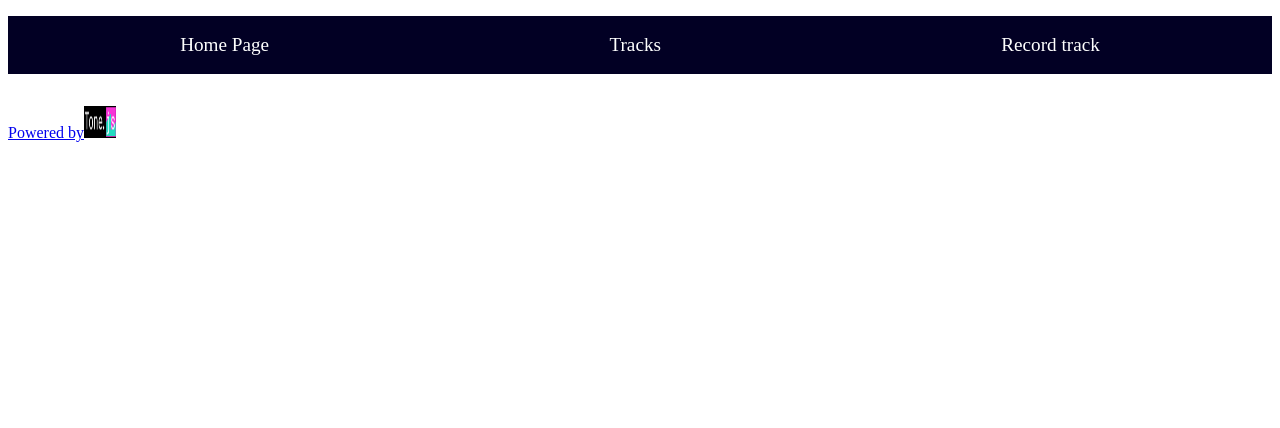
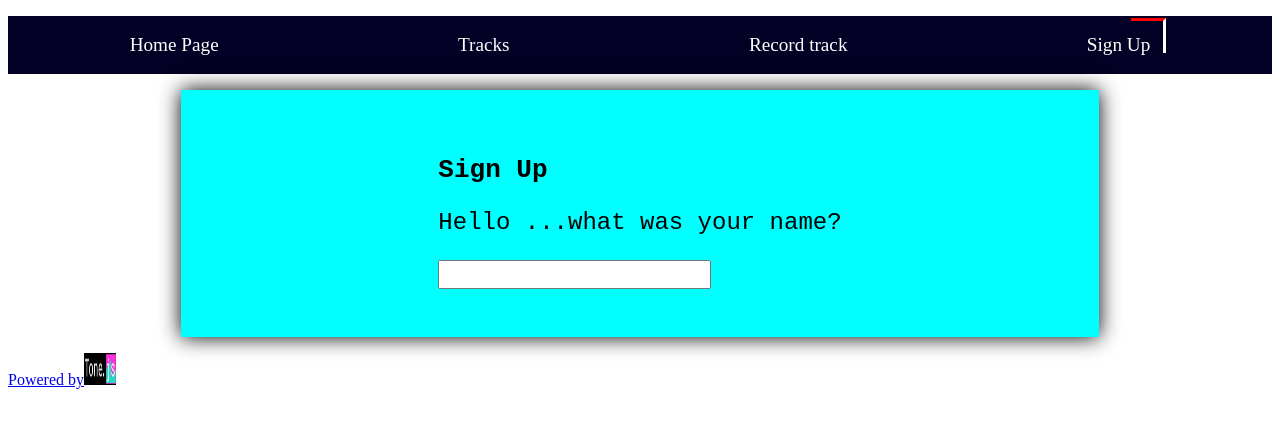
Before and after one commit to Dominique-Sakrisson/looper, a React app: page /signUp in a window 1280 px wide. Shown: the top 428 px of the page. Built offline with nearby package versions, Linux system fonts and the light colour scheme.

Commit message:
Connect to backend routes

```diff
--- a/src/components/app/App.jsx
+++ b/src/components/app/App.jsx
@@ -6,6 +6,7 @@ import Header from './header/Header';
 import HomePage from '../../containers/Homepage/Homepage.jsx';
 import TrackListPage  from '../../containers/TrackListPage/TrackListPage';
 import RecordTrackPage from '../../containers/RecordTrackPage/RecordTrackPage';
+import UserSignUpPage from '../../containers/UserSignUpPage/UserSignUp';
 // import ChallengeTrackPage from '../../containers/ChallengeTrackPage/ChallengeTrackPage';
 import Footer from './footer/Footer';
 
@@ -24,11 +25,15 @@ export default function App() {
         <Route exact path="/record"
           component={RecordTrackPage}
         />
+        <Route exact path="/signUp"
+          component={() => <UserSignUpPage/>}
+        />
         {/* <Route exact path="/challenge"
           component={ChallengeTrackPage}
         /> */}
       </Switch>
     </Router>
+
     <Footer />
   </>;
 }
--- a/src/components/app/header/Header.jsx
+++ b/src/components/app/header/Header.jsx
@@ -17,6 +17,9 @@ const Header = () => {
       <NavLink to="/record" activeClassName={style.current} exact>
         <li>Record track </li>
       </NavLink>
+      <NavLink to="/signUp" activeClassName={style.current} exact>
+        <li>Sign Up </li>
+      </NavLink>
 
       {/* <NavLink to="/challenge" activeClassName={style.current} exact>
         <li>Play Challenge</li>
--- a/src/containers/Homepage/Homepage.jsx
+++ b/src/containers/Homepage/Homepage.jsx
@@ -99,12 +99,14 @@ box-sizing: content-box;
 
   const Par = styled.p`
   display: flex;
+  flex-direction: column;
   height: 300px;
   margin: 20px;
   justify-content: center;
   align-items: center;
   background: #fff;
   box-shadow: 0px 0px 10px 4px  rgba(200,200,200, .5);
+  padding-bottom: 1rem;
 `;
 
   const Next = styled.div`
@@ -136,7 +138,16 @@ width: 100%
   return (<>
     <GlobalStyle />
     <SectionStyle >
-      <Par>Call to action stuff here</Par>
+      <Par>
+        <h1>Sign Up to..</h1>
+        <h2>Play with friends 😀</h2>
+        <h2>Network 😀</h2>
+        <h2>Challenge Mode! 😀</h2>
+        <form action="/api" method="post" className="form">
+          <button type="submit">User Sign Up</button>
+        </form>
+
+      </Par>
       <Header> Create tracks on the piano</Header>
       <Slider>
         <ButRow>
--- /dev/null
+++ b/src/containers/UserSignUpPage/UserSignUp.jsx
@@ -0,0 +1,188 @@
+import React, { useEffect, useState } from 'react';
+import style from './style.css';
+
+const userSignUp = () => {
+  const [user, setUser] = useState({});
+
+  const [first_name, set_first_name] = useState('');
+  const [acceptName, setAcceptName] = useState(false);
+  // const [confirmName, setConfirmName] = useState('');
+
+  const [lastName, setLastName] = useState('');
+  const [acceptLastName, setAcceptLastName] = useState(false);
+  const [confirmLastName, setConfirmLastName] = useState('');
+  const [email, setEmail] = useState('');
+  const [acceptEmail, setAcceptEmail] = useState(false);
+  const [confirmEmail, setConfirmEmail] = useState('');
+  const [phone, setPhone] = useState('');
+  const [acceptPhone, setAcceptPhone] = useState(false);
+  const [confirmPhone, setConfirmPhone] = useState('');
+  const [formValid, setFormValid] = useState(false);
+
+
+
+  useEffect(() => {
+    document.getElementById('lastName').style.display = 'none';
+    document.getElementById('email').style.display = 'none';
+    // document.getElementById('email').style.backgroundColor = 'blue';
+    // // document.getElementById('phone').style.backgroundColor = 'red';
+    document.getElementById('phone').style.display = 'none';
+  }), [];
+
+  useEffect(() => {
+    if(acceptName){
+      // setConfirmName(name);
+      document.getElementById('first_name').style.display = 'none';
+      document.getElementById('lastName').style.display = 'block';
+    }
+  }), [acceptName];
+
+  useEffect(() => {
+    if(acceptLastName){
+      setConfirmLastName(lastName);
+    }
+  }), [acceptLastName];
+
+  useEffect(() => {
+    if(confirmLastName.length > 0){
+      document.getElementById('lastName').style.display = 'none';
+      document.getElementById('email').style.display = 'block';
+    }
+  }), [confirmLastName];
+
+  useEffect(() => {
+    if(acceptEmail){
+      setConfirmEmail(email);
+    }
+  }), [acceptEmail];
+
+  useEffect(() => {
+    if(confirmEmail.length > 0){
+      document.getElementById('email').style.display = 'none';
+      document.getElementById('phone').style.display = 'block';
+    }
+  }), [confirmEmail];
+  useEffect(() => {
+    if(acceptPhone){
+      setConfirmPhone(phone);
+
+    }
+  }), [acceptPhone];
+
+  useEffect(() => {
+    if(confirmPhone.length > 9){
+      document.getElementById('phone').style.display = 'none';
+    }
+  }), [confirmPhone];
+
+  function confirmInput(e){
+    e.preventDefault();
+    console.log(e.nativeEvent.path);
+  }
+  return (<div className={style.signUpForm}>
+    {/* the form for collecting user information */}
+    <form id="userForm" action="/api/users" method="post">
+      {/* main header for the form
+
+      displays users name as they fill out forms */}
+      <h1>Sign Up</h1>
+
+      { //Check input first and last name to greet user
+        (first_name && lastName && email && confirmPhone) ?
+        //prompt of complete form
+          <p>Hello {first_name}
+            {confirmLastName} <br/>
+          Email: {confirmEmail}<br/>
+          phone: {confirmPhone}<br/>
+        Is this all correct?
+            <button type="submit" onClick={() => {
+              setFormValid(true);
+            }}> Confirm</button>
+          </p>
+          :
+        //prompt if form isnt complete
+          <p>Hello {(first_name) ? `${first_name} ${confirmLastName}` : '...what was your name?'} </p>
+      }
+
+      <div id="inputLabels">
+        {/* //return this input for collecting first name */}
+        <label id="first_name" htmlFor="first_name">
+          <input onChange={(e) => set_first_name(e.target.value)} type="text" value={first_name} name="first_name"/>
+          { //does name have a value?
+            (first_name.length > 0)
+              ? <div>
+                {/* onclick fire confirmInput to determine which input were working on and then will proceed with grabbing this input labels htmlFor */}
+                <button onClick={(e) => {
+                  e.preventDefault();
+                  confirmInput(e);
+                  setAcceptName(true);
+                }}> confirm name</button>
+              </div> : ''
+          }
+        </label>
+
+
+        {/* this div displays the confirm button once the name has been entered */}
+
+        <label id="lastName" htmlFor="lastName" >
+          <p>Last name?</p>
+          <input onChange={(e) => setLastName(e.target.value)} type="text" value={lastName} name="lastName"/>
+          {/* this div displays the confirm button once the last name has been entered */}
+          <div>
+            { //does last name have a value?
+              (lastName.length > 0)
+                ? <div>
+                  <button onClick={(e) => {
+                    e.preventDefault();
+                    setAcceptLastName(true);
+                  }}> confirm  last name</button>
+                </div> : ''
+            }
+          </div>
+        </label>
+
+
+
+        <label id="email" htmlFor="email">
+          <p>Whats your email?</p>
+          <input onChange={(e) => setEmail(e.target.value)} type="email" name="email" value={email}/>
+          <div>
+            { //does email name have a value?
+
+              (email.substring(email.length - 4, email.length) === '.com')
+                ? <div>
+                  <button onClick={(e) => {
+                    e.preventDefault();
+                    setAcceptEmail(true);
+                  }}> confirm  email</button>
+                </div> : ''
+            }
+          </div>
+        </label>
+
+
+
+        <label id="phone" htmlFor="phone">
+          <p>Whats your phone number (for verification)</p>
+          <input onChange={(e) => setPhone(e.target.value)} type="tel" /*pattern="[0-9]{3}-[0-9]{3}-[0-9]{4}"*/ name="phone" value={phone}/>
+          <div>
+            { //does phone name have a value?
+
+              (phone.length > 9)
+                ? <div>
+                  <button onClick={(e) => {
+                    e.preventDefault();
+                    setAcceptPhone(true);
+                  }}> confirm  phone</button>
+                </div> : ''
+            }
+          </div>
+        </label>
+      </div>
+
+    </form>
+  </div>
+  );
+};
+
+export default userSignUp;
--- /dev/null
+++ b/src/containers/UserSignUpPage/style.css
@@ -0,0 +1,18 @@
+.signUpForm{
+    display: flex;
+    flex-direction: column;
+    margin: 0 auto;
+    box-shadow: 0 0 20px #000;
+    width: 65%;
+    justify-content: center;
+    align-items: center;
+    background-color: aqua;
+    padding: 3rem;
+    font-family: monospace;
+}
+.signUpForm input{
+    font-size: 1.25rem;
+}
+.signUpForm p{
+    font-size: 1.5rem;
+}
--- a/webpack.config.js
+++ b/webpack.config.js
@@ -17,13 +17,21 @@ const env = Object.entries({
 module.exports = {
   entry: './src/index.js',
   output: {
-    filename: 'bundle.[hash].js',
+    filename: 'bundle.[fullhash].js',
     path: path.resolve(__dirname, './dist'),
     publicPath: '/',
   },
   devServer: {
     port: 7891,
     historyApiFallback: true,
+    proxy: {
+      '/api': {
+        target: 'http://localhost:3000/api'
+      },
+      '/api/users': {
+        target: 'http://localhost:3000/api/users'
+      }
+    }
   },
   plugins: [
     new HtmlPlugin({ template: './src/index.html' }),
```
Also changed, not shown: package.json (+5 -5 lines), 2 other files (tests, documents, lock files or other folders).
